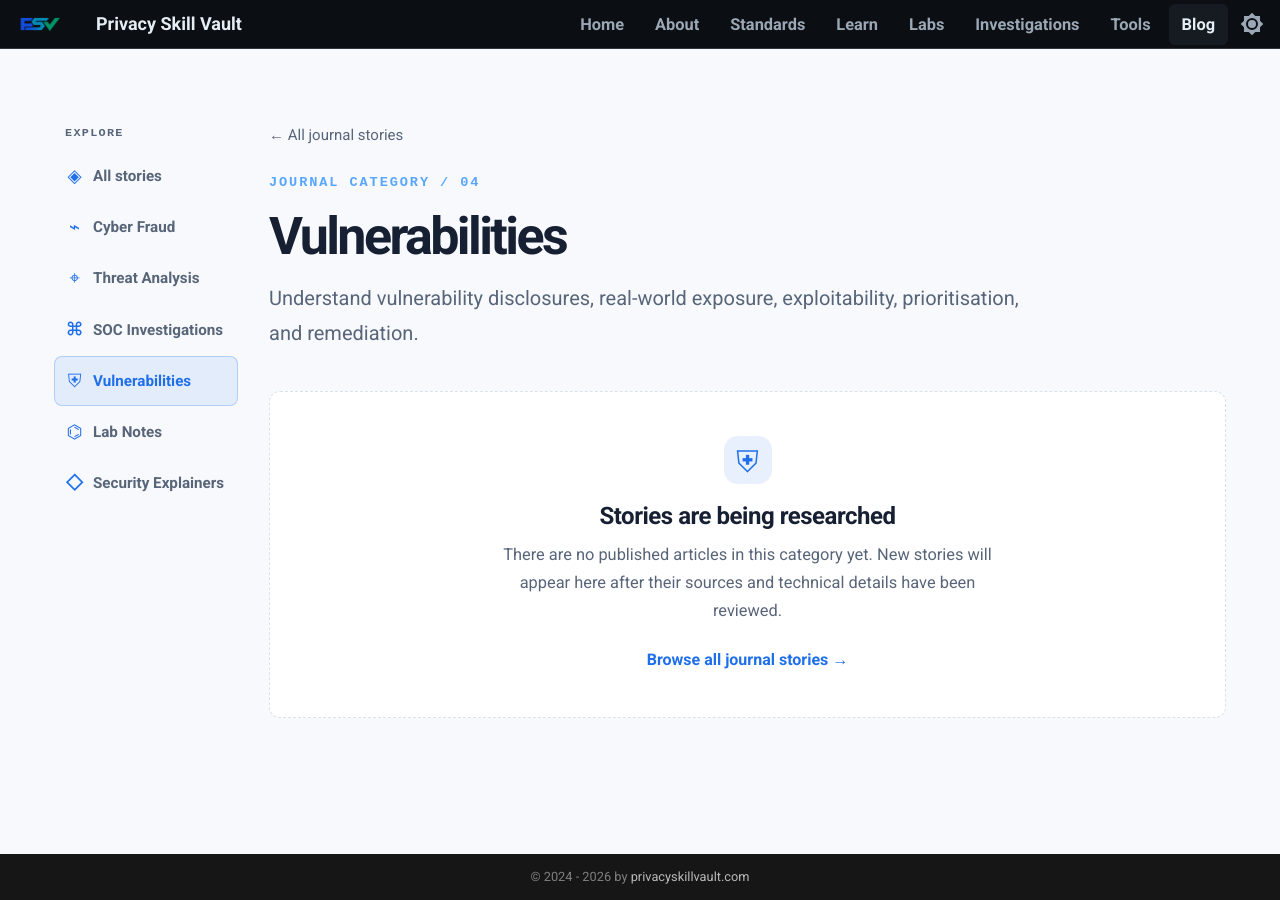
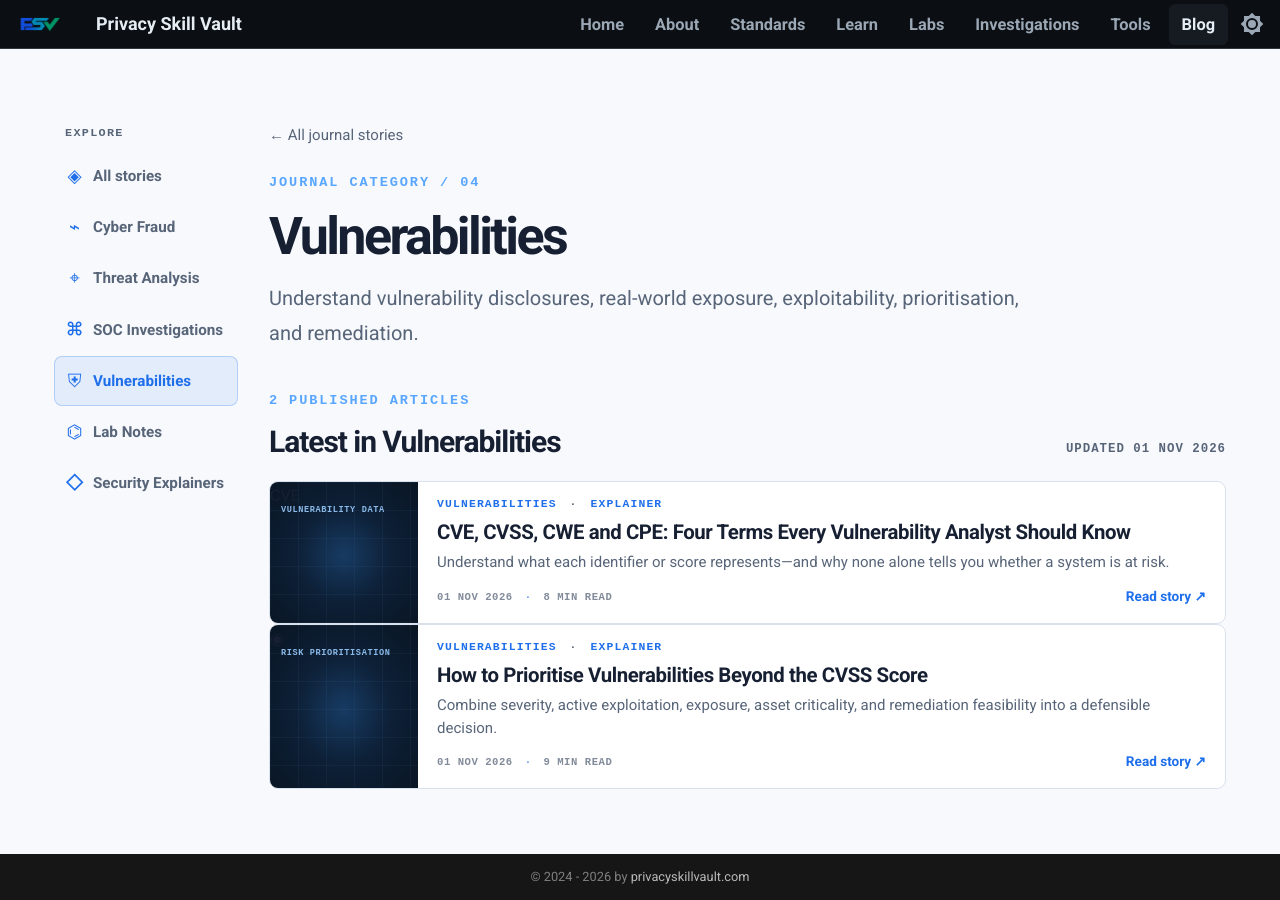
Before and after one commit to PrivacySkillVault/privacyskillvault.github.io, an MkDocs documentation site: the page built from docs/blog/vulnerabilities/index.md, in a window 1280 px wide. Built offline with MkDocs 1.6.1 and Material for MkDocs 9.7.7, drawn with Linux system fonts in a browser that asks for light colours.

Commit message:
Populate Vulnerabilities category with article cards

```diff
--- a/docs/blog/vulnerabilities/index.md
+++ b/docs/blog/vulnerabilities/index.md
@@ -15,6 +15,16 @@
     <p class="psv-journal-kicker">JOURNAL CATEGORY / 04</p>
     <h1>Vulnerabilities</h1>
     <p class="psv-category-deck">Understand vulnerability disclosures, real-world exposure, exploitability, prioritisation, and remediation.</p>
-    <div class="psv-journal-empty"><span>⛨</span><h2>Stories are being researched</h2><p>There are no published articles in this category yet. New stories will appear here after their sources and technical details have been reviewed.</p><a href="../">Browse all journal stories →</a></div>
+    <div class="psv-journal-section-head"><div><p class="psv-journal-kicker">2 PUBLISHED ARTICLES</p><h2>Latest in Vulnerabilities</h2></div><span class="psv-journal-count">UPDATED 01 NOV 2026</span></div>
+    <div class="psv-journal-story-list">
+<a class="psv-story-card" href="vulnerabilities/cve-cvss-cwe-cpe-explained/">
+      <div class="psv-story-card__art psv-story-art--cve" aria-hidden="true"><span class="psv-story-art__label">VULNERABILITY DATA</span><span class="psv-thumb-glyph">CVE</span></div>
+      <div class="psv-story-card__body"><span class="psv-story-category">VULNERABILITIES <i>·</i> EXPLAINER</span><h3>CVE, CVSS, CWE and CPE: Four Terms Every Vulnerability Analyst Should Know</h3><p>Understand what each identifier or score represents—and why none alone tells you whether a system is at risk.</p><div class="psv-story-card__footer"><small>01 NOV 2026 <i>·</i> 8 MIN READ</small><span>Read story ↗</span></div></div>
+    </a>
+<a class="psv-story-card" href="vulnerabilities/prioritising-vulnerabilities-beyond-cvss/">
+      <div class="psv-story-card__art psv-story-art--risk" aria-hidden="true"><span class="psv-story-art__label">RISK PRIORITISATION</span><span class="psv-thumb-glyph">◉</span></div>
+      <div class="psv-story-card__body"><span class="psv-story-category">VULNERABILITIES <i>·</i> EXPLAINER</span><h3>How to Prioritise Vulnerabilities Beyond the CVSS Score</h3><p>Combine severity, active exploitation, exposure, asset criticality, and remediation feasibility into a defensible decision.</p><div class="psv-story-card__footer"><small>01 NOV 2026 <i>·</i> 9 MIN READ</small><span>Read story ↗</span></div></div>
+    </a>
+    </div>
   </section>
 </div>
```
